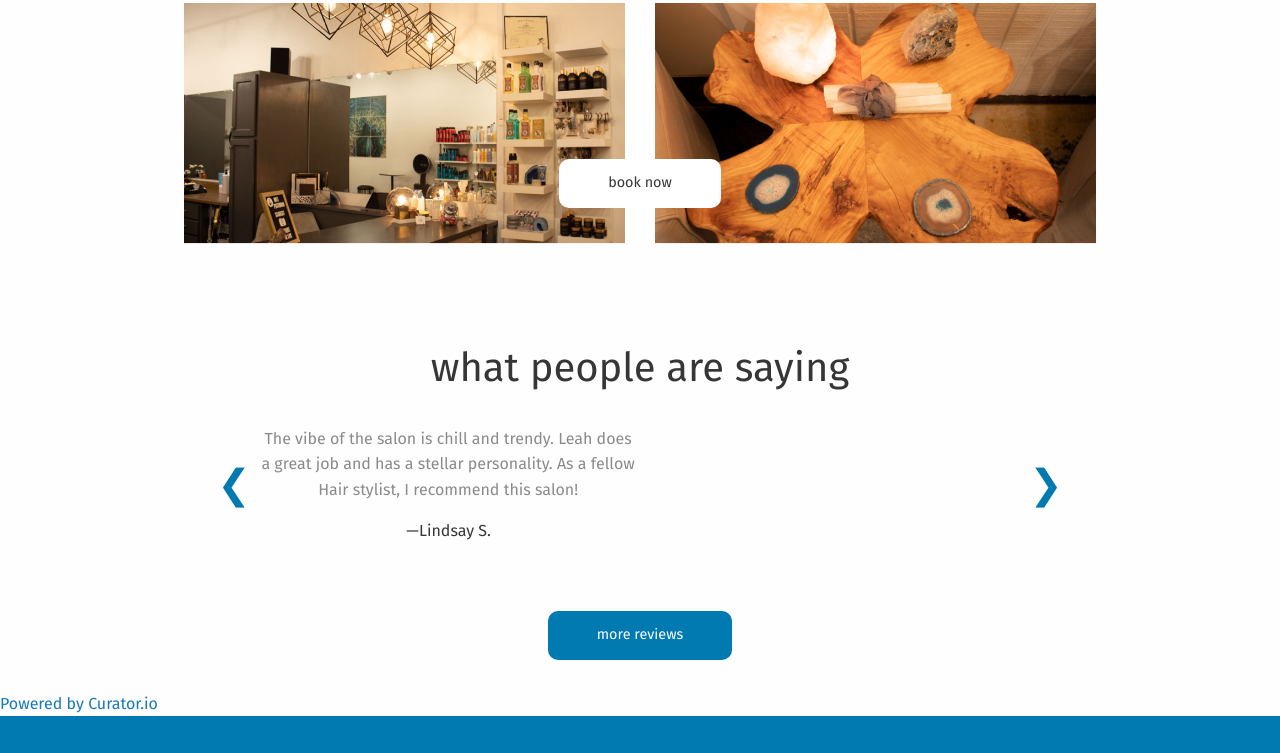
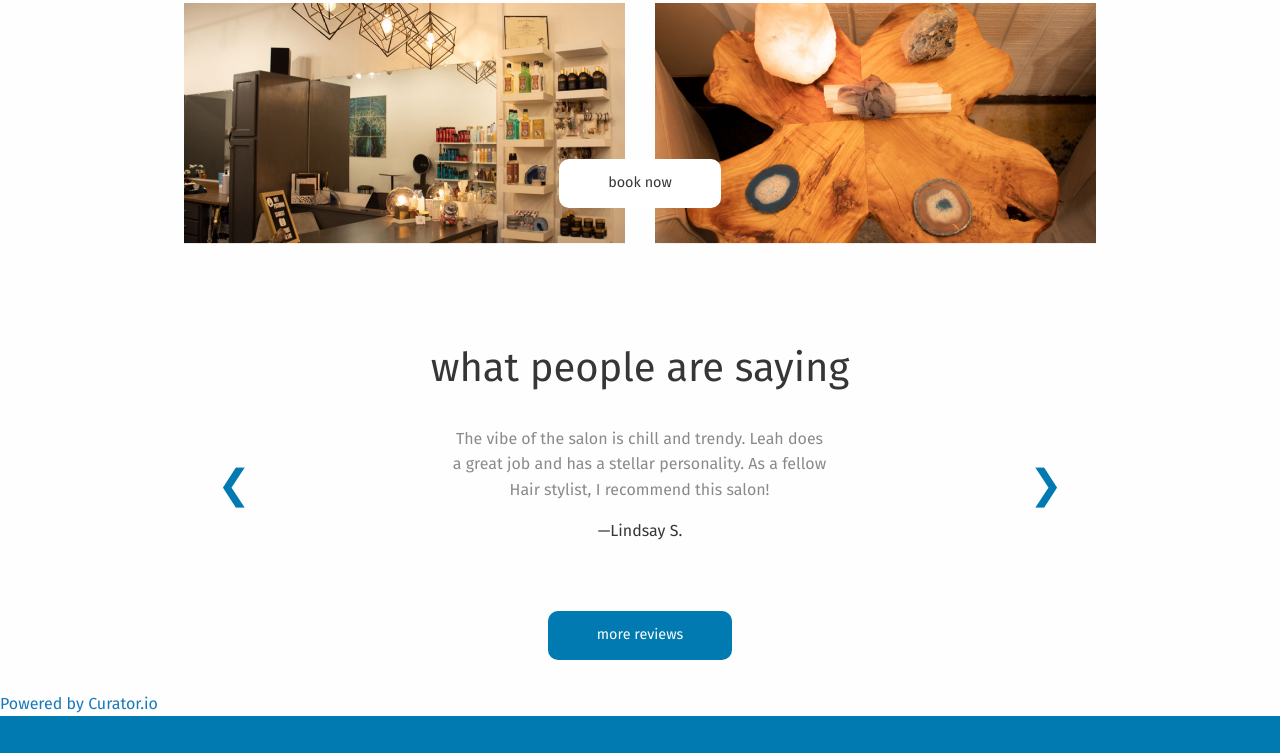
Before and after one commit to zcarcamo/sapphiresalon_new, a plain HTML site: page home.html in a window 1280 px wide. Shown: the part 455-1208 px from the top of the page. Drawn offline with Linux system fonts and the light colour scheme.

Commit message:
Unneccessary "e" causing issues

```diff
--- a/home.html
+++ b/home.html
@@ -58,7 +58,7 @@
           <h2>What people are saying</h2>
         </header>
         <div class="orbit" role="region" aria-label="Sapphire Salon Reviews" data-orbit>
-            <div class="orbit-wrapper grid-x align-centere">
+            <div class="orbit-wrapper grid-x align-center">
               <div class="orbit-controls">
                 <button class="orbit-previous"><span class="show-for-sr">Previous Slide</span>&#10094;</button>
                 <button class="orbit-next"><span class="show-for-sr">Next Slide</span>&#10095;</button>
```
